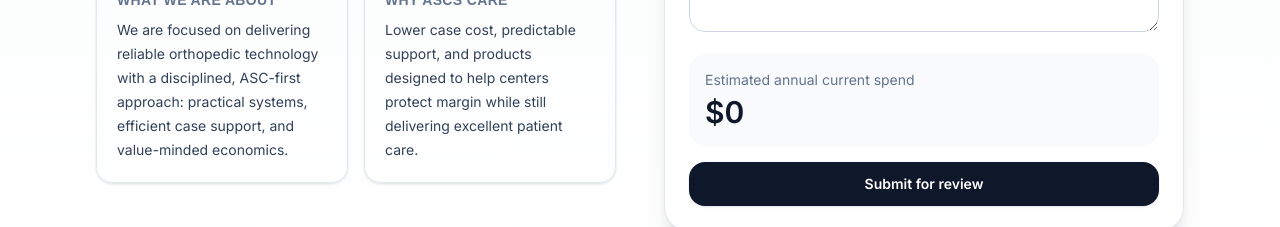
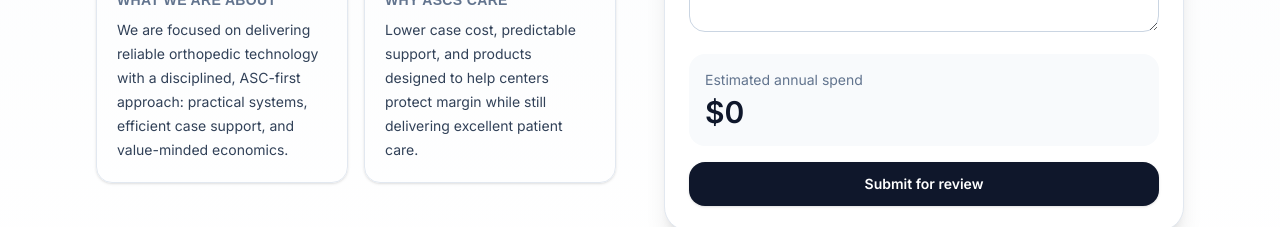
Before and after one commit to srobin-parabellum/parabellum-site, a Next.js app: page / in a window 1280 px wide. Shown: the part 585-812 px from the top of the page. Built offline with nearby package versions, Linux system fonts and the light colour scheme; a web font is replaced by a local one.

Commit message:
clean up hybrid font usage

```diff
--- a/app/page.js
+++ b/app/page.js
@@ -29,7 +29,7 @@ export default function ParabellumLandingPage() {
       `Facility: ${form.facility}\n` +
         `Contact: ${form.contact}\n` +
         `Email: ${form.email}\n` +
-        `Current cost per case: $${form.costPerCase}\n` +
+        `Cost per case: $${form.costPerCase}\n` +
         `Cases per month: ${form.casesPerMonth}\n` +
         `Estimated annual spend: $${annualSpend.toLocaleString()}\n` +
         `Notes: ${form.notes}`
@@ -204,7 +204,7 @@ export default function ParabellumLandingPage() {
 
                 <div className="rounded-2xl bg-slate-50 p-4">
                   <div className="text-sm text-slate-500">
-                    Estimated annual current spend
+                    Estimated annual spend
                   </div>
                   <div className="mt-1 text-3xl font-semibold">
                     ${annualSpend.toLocaleString()}
```
